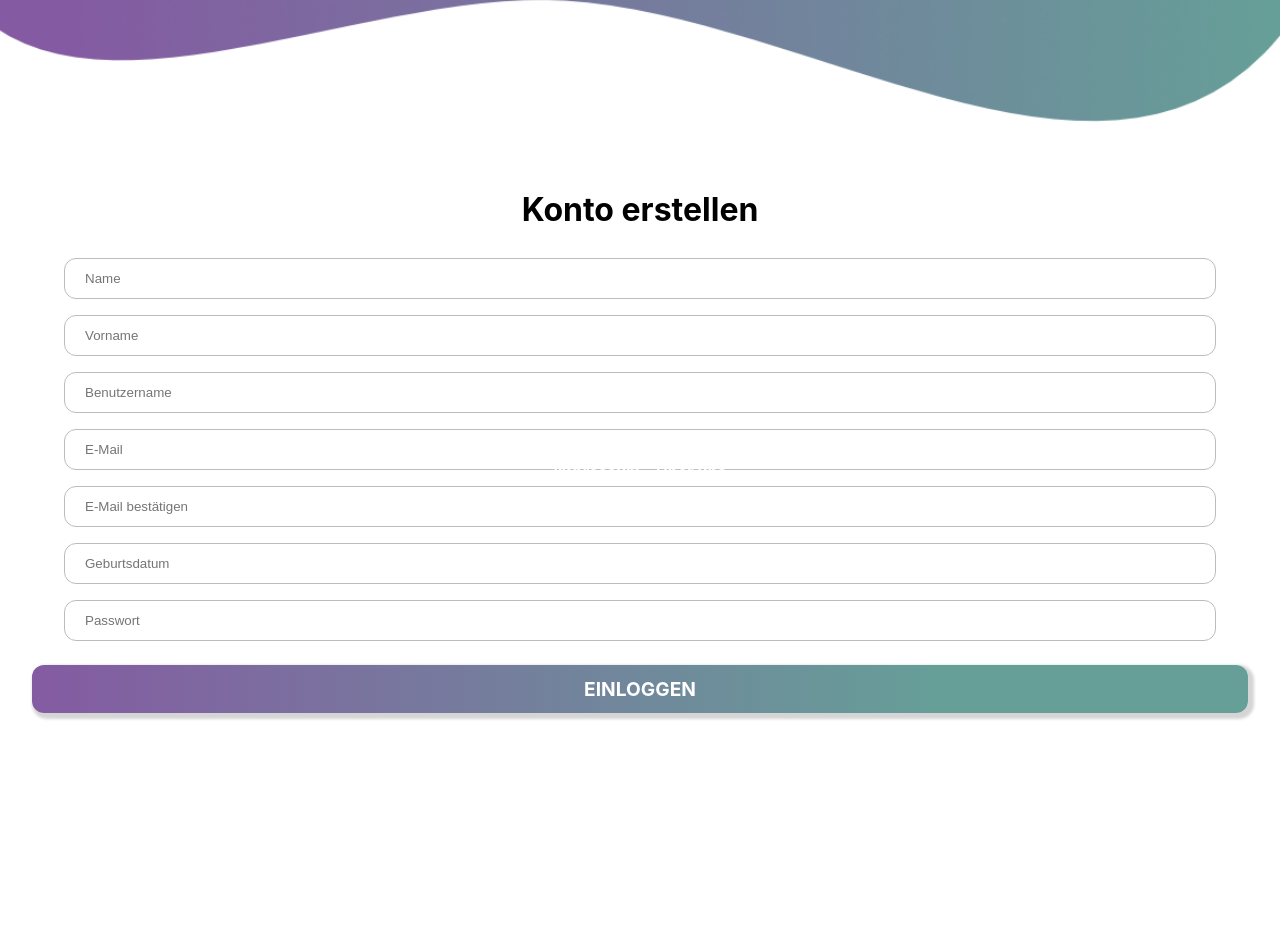
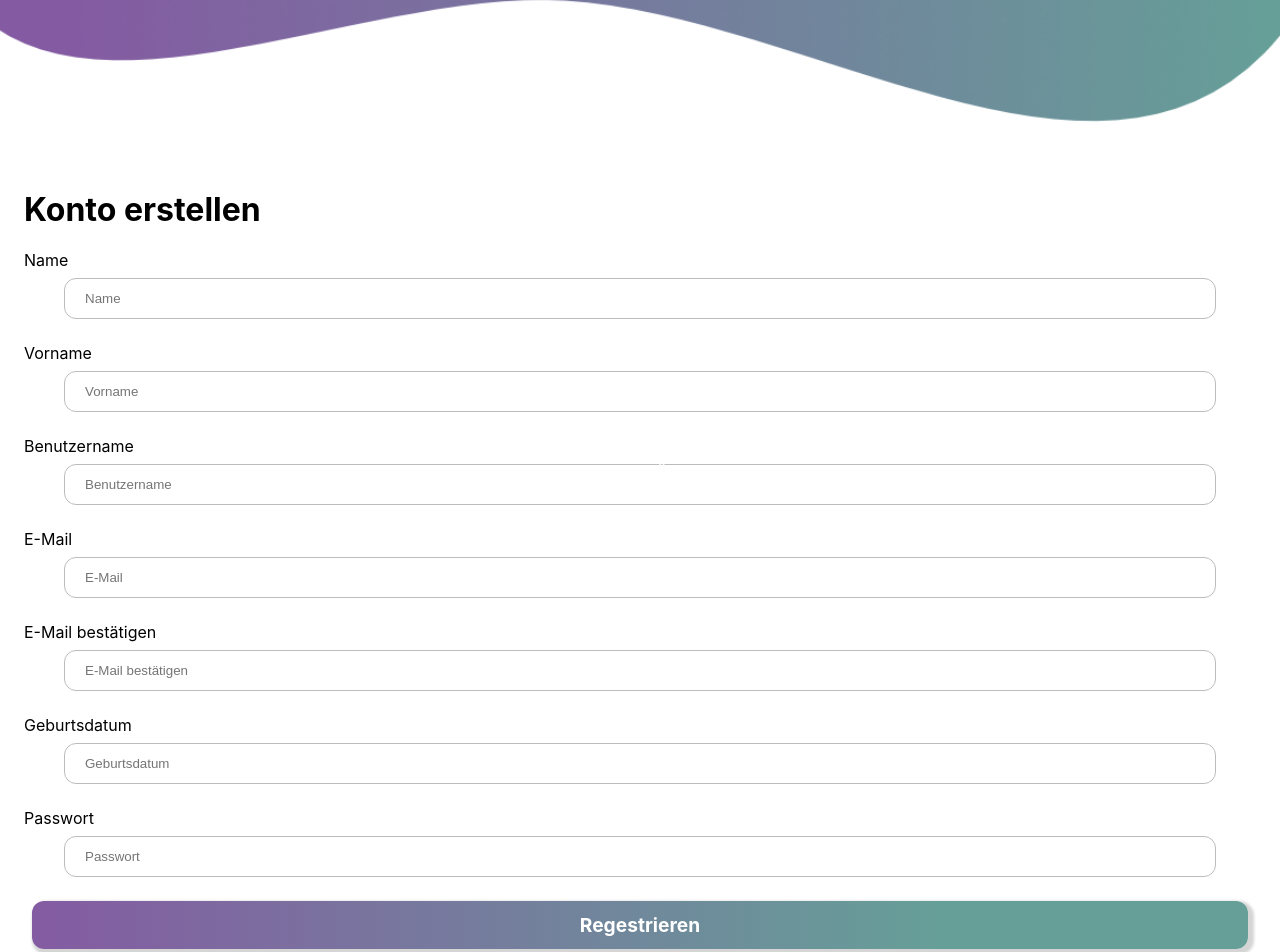
Before and after one commit to xSilentStorm313/Projekt-Web, a React (Create React App) app in the folder webapp/: page /regestration in a window 1280 px wide. Shown: the part 286-1238 px from the top of the page. Before the commit the page ends 1015 px from the top, so only its background shows below. Built offline with nearby package versions, Linux system fonts and the light colour scheme.

Commit message:
Regestrierung einzelne Beschreibungen

```diff
--- a/webapp/src/App.css
+++ b/webapp/src/App.css
@@ -174,3 +174,14 @@ a{
 .regestrierung{
   color: black;
 }
+
+.regestrierungbeschreibung{
+  text-align: left;
+  margin-left: 1.5rem;
+  margin-bottom: 0px;
+}
+
+.regestrieungheader{
+  text-align: left;
+  margin-left: 1.5rem;
+}
--- a/webapp/src/Registration.js
+++ b/webapp/src/Registration.js
@@ -1,6 +1,6 @@
 import React from "react";
 import TitleBarRegestrierung from './components/TitelBarregestrierung';
-import Button from './components/Button';
+import ButtonRegestrierung from './components/ButtonRegestrierung';
 import Footer from './components/Footer';
 import RegestrierungText from "./components/RegstrierungText";
 import './App.css';
@@ -11,7 +11,10 @@ function Regestration() {
             <TitleBarRegestrierung />
             <br/>
             <RegestrierungText/>
-            <Button />
+            <ButtonRegestrierung />
+            <br/>
+            <br/>
+            <br/>
             <Footer />
         </div>
     );
--- /dev/null
+++ b/webapp/src/components/ButtonRegestrierung.js
@@ -0,0 +1,11 @@
+import React from "react";
+import { Link } from "react-router-dom";
+
+export default function ButtonRegestrierung() {
+    return (
+        <div className="buttonlogin">
+          <a>
+            <Link to="/start">Regestrieren</Link>
+          </a>
+        </div>
+    ) }
--- a/webapp/src/components/RegstrierungText.js
+++ b/webapp/src/components/RegstrierungText.js
@@ -4,13 +4,20 @@ import React from "react";
 export default function RegestrierungText() {
     return (
         <div>
-            <h1>Konto erstellen</h1>
+            <h1 className="regestrieungheader">Konto erstellen</h1>
+            <p className="regestrierungbeschreibung">Name</p>
             <input type="text" name="Name" className="input" placeholder="Name"/>
+            <p className="regestrierungbeschreibung">Vorname</p>
             <input type="text" name="Vorname" className="input" placeholder="Vorname"/>
+            <p className="regestrierungbeschreibung">Benutzername</p>
             <input type="text" name="Benutzername" className="input" placeholder="Benutzername"/>
+            <p className="regestrierungbeschreibung">E-Mail</p>
             <input type="text" name="E-Mail" className="input" placeholder="E-Mail"/>
+            <p className="regestrierungbeschreibung">E-Mail bestätigen</p>
             <input type="text" name="E-Mail bestätigen" className="input" placeholder="E-Mail bestätigen"/>
+            <p className="regestrierungbeschreibung">Geburtsdatum</p>
             <input type="text" name="Geburtsdatum" className="input" placeholder="Geburtsdatum"/>
+            <p className="regestrierungbeschreibung">Passwort</p>
             <input type="password" name="password" className="input" placeholder="Passwort" />
         </div>
     )
```
